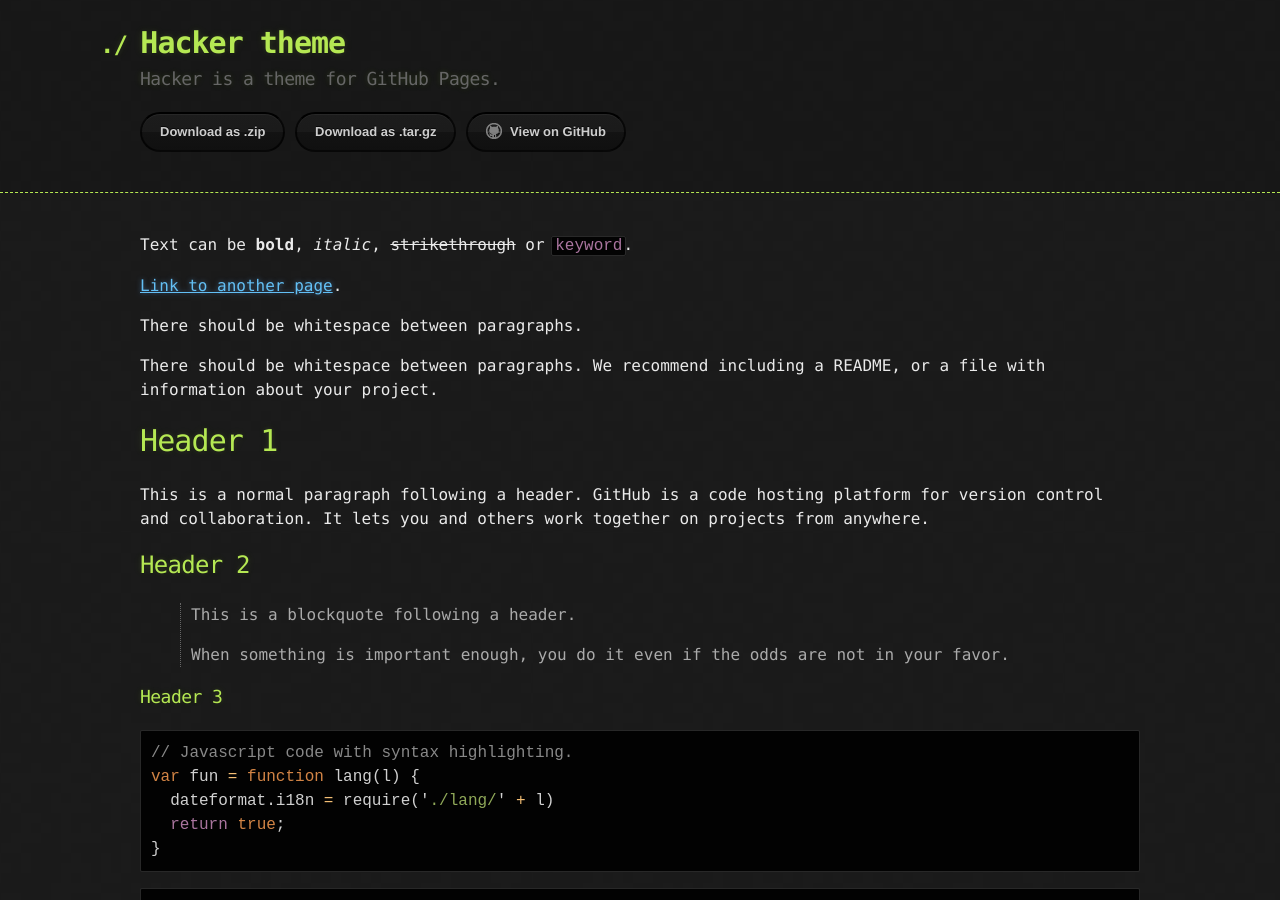
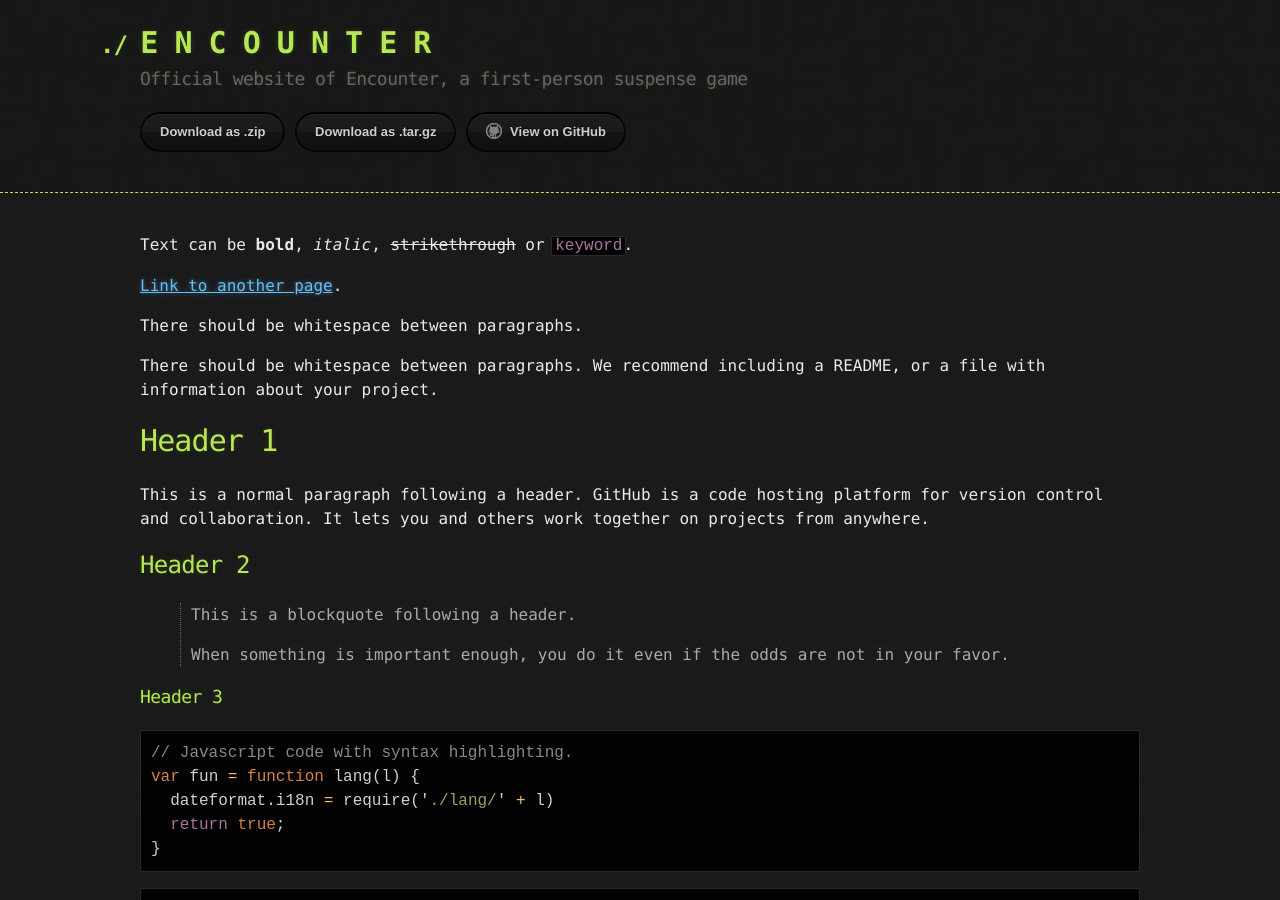
Before and after one commit to encountergame/encountergame.github.io, a Jekyll site: the page built from index.md, in a window 1280 px wide and 900 px high. Built offline with Jekyll 4.4.1, drawn with Linux system fonts in a browser that asks for light colours.

Commit message:
changed title

```diff
--- a/_config.yml
+++ b/_config.yml
@@ -1,5 +1,5 @@
-title: Hacker theme
-description: Hacker is a theme for GitHub Pages.
+title: E N C O U N T E R
+description: Official website of Encounter, a first-person suspense game
 show_downloads: true
 google_analytics:
 theme: jekyll-theme-hacker
```
